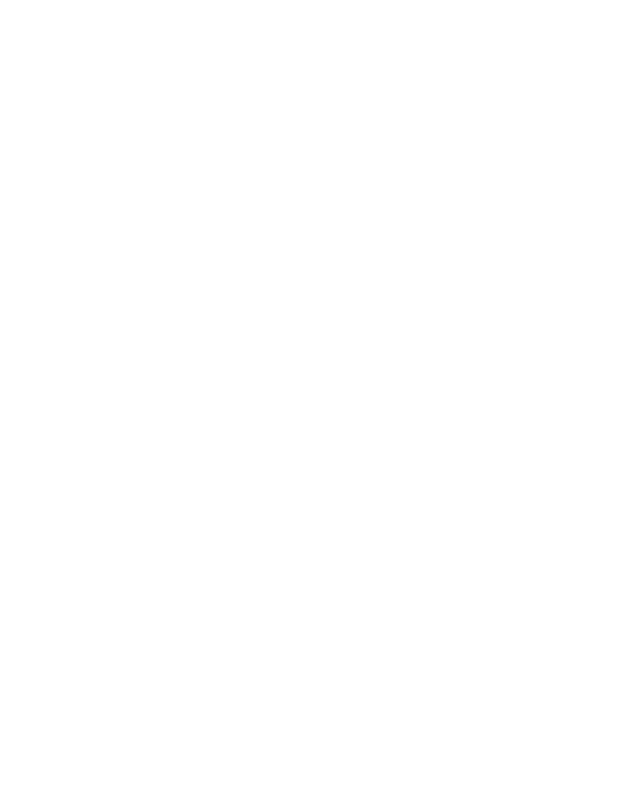
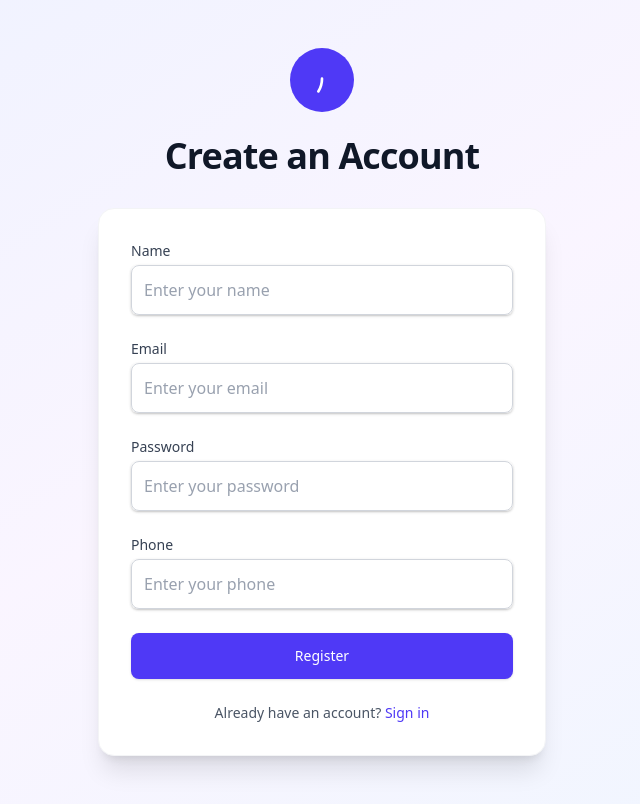
Before and after one commit to YakoubBenaisa/Coding-Master-2025, a React (Vite) app: page /register in a window 1280 px wide. Before the commit this address had no page. Shown: the whole page, without its empty margins (318-958 px from the left). Built offline with nearby package versions, Linux system fonts and the light colour scheme.

Commit message:
Add registration functionality and fix routing issues

```diff
--- a/src/App.jsx
+++ b/src/App.jsx
@@ -3,6 +3,7 @@
 import Register from './components/forms/auth/Register';
 import useAuthStore from './store/authStore';
 import AddMember from './components/forms/teaMembers/AddMember';
+import ProtectedRoute from './components/ProtectedRoute';
 
 function App() {
   const isAuthenticated = useAuthStore((state) => state.isAuthenticated);
@@ -13,8 +14,9 @@
 
         <Route path="/login" element={<Login />} />
 
-       <Route path='/regiter' element={<Register/>}/>
-       <Route path='/add' element={<AddMember/>}/>
+       <Route path='/register' element={<Register/>}/>
+
+       <Route path='/add-members' element={<AddMember/>}/>
       </Routes>
     </Router>
   );
--- a/src/components/forms/auth/Register.jsx
+++ b/src/components/forms/auth/Register.jsx
@@ -1,11 +1,100 @@
-import React from 'react'
+import { useState } from 'react';
+import { useNavigate } from 'react-router-dom';
+import { authAPI } from '../../../services/api';
+import useAuthStore from '../../../store/authStore';
 
-function Register() {
+export default function Register() {
+  const navigate = useNavigate();
+  const setAuth = useAuthStore((state) => state.setAuth);
+  const [error, setError] = useState('');
+  const [loading, setLoading] = useState(false);
+
+  const handleSubmit = async (e) => {
+    e.preventDefault();
+    setError('');
+    setLoading(true);
+
+    const formData = new FormData(e.target);
+    const userData = {
+      name: formData.get('name'),
+      email: formData.get('email'),
+      password: formData.get('password'),
+      phone: formData.get('phone'),
+    };
+
+    try {
+      const response = await authAPI.register(userData); // assume authAPI.register exists
+      setAuth(response.data.token, response.data.user);
+      navigate('/tasks');
+    } catch (err) {
+      setError(err.message || 'Registration failed');
+    } finally {
+      setLoading(false);
+    }
+  };
+
   return (
-    <div>
+    <div className="min-h-screen flex flex-col items-center justify-center bg-gradient-to-br from-indigo-50 via-purple-50 to-blue-50 py-12 px-4 sm:px-6 lg:px-8">
+      <div className="max-w-md w-full space-y-8">
+        <div className="text-center">
+          <div className="mx-auto h-16 w-16 rounded-full bg-indigo-600 flex items-center justify-center">
+            <svg className="h-8 w-8 text-white" xmlns="http://www.w3.org/2000/svg" fill="none" viewBox="0 0 24 24" stroke="currentColor">
+              <path strokeLinecap="round" strokeLinejoin="round" strokeWidth={2} d="M12 11c0 3.517-1.009 6.799-2.753 9.571..." />
+            </svg>
+          </div>
+          <h2 className="mt-6 text-4xl font-extrabold text-gray-900 tracking-tight">
+            Create an Account
+          </h2>
+        </div>
 
+        <div className="bg-white py-8 px-8 shadow-xl rounded-2xl border border-gray-100">
+          <form className="space-y-6" onSubmit={handleSubmit}>
+            {error && (
+              <div className="bg-red-50 border-l-4 border-red-400 p-4 rounded-md animate-pulse">
+                <p className="text-sm font-medium text-red-700">{error}</p>
+              </div>
+            )}
+
+            {['name', 'email', 'password', 'phone'].map((field) => (
+              <div key={field}>
+                <label htmlFor={field} className="block text-sm font-medium text-gray-700 capitalize">
+                  {field}
+                </label>
+                <div className="mt-1 relative rounded-md shadow-sm">
+                  <input
+                    id={field}
+                    name={field}
+                    type={field === 'password' ? 'password' : 'text'}
+                    autoComplete={field}
+                    required
+                    className="appearance-none block w-full px-3 py-3 border border-gray-300 rounded-lg shadow-sm placeholder-gray-400 focus:outline-none focus:ring-indigo-500 focus:border-indigo-500 transition duration-150 ease-in-out"
+                    placeholder={`Enter your ${field}`}
+                  />
+                </div>
+              </div>
+            ))}
+
+            <div>
+              <button
+                type="submit"
+                disabled={loading}
+                className="group relative w-full flex justify-center py-3 px-4 border border-transparent rounded-lg shadow-sm text-sm font-medium text-white bg-indigo-600 hover:bg-indigo-700 focus:outline-none focus:ring-2 focus:ring-offset-2 focus:ring-indigo-500 disabled:opacity-50 disabled:cursor-not-allowed transition-all duration-200 ease-in-out transform hover:scale-[1.02]"
+              >
+                {loading ? 'Creating account...' : 'Register'}
+              </button>
+            </div>
+          </form>
+
+          <div className="mt-6 text-center">
+            <p className="text-sm text-gray-600">
+              Already have an account?{' '}
+              <a href="/login" className="font-medium text-indigo-600 hover:text-indigo-500 transition duration-150 ease-in-out">
+                Sign in
+              </a>
+            </p>
+          </div>
+        </div>
+      </div>
     </div>
-  )
+  );
 }
-
-export default Register
```
